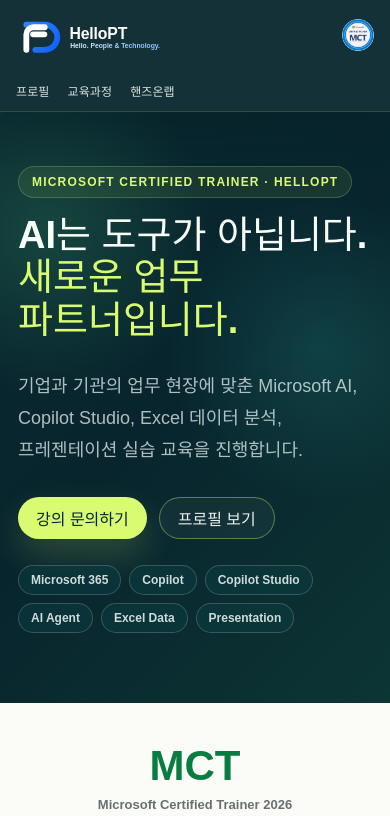
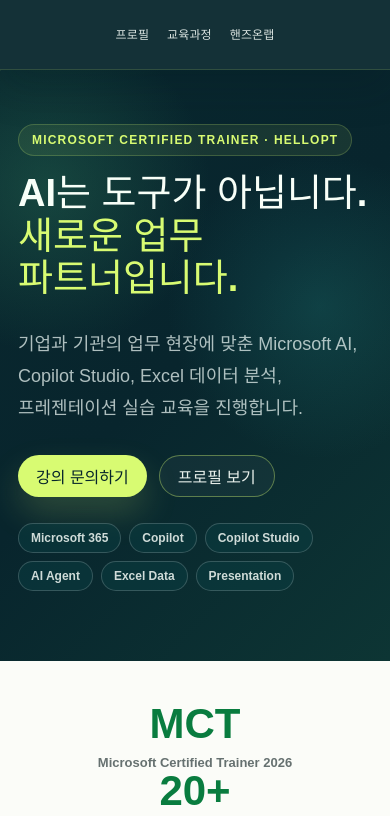
Before and after one commit to pej0285-lab/hellopt_homepage, a React (Vite) app: page / in a window 390 px wide. Shown: the top 816 px of the page. Built offline with nearby package versions, Linux system fonts and the light colour scheme; a web font is replaced by a local one.

Commit message:
Remove header logos

```diff
--- a/src/App.css
+++ b/src/App.css
@@ -8,10 +8,9 @@
   position: sticky;
   top: 0;
   z-index: 50;
-  display: grid;
-  grid-template-columns: 190px 1fr auto;
+  display: flex;
+  justify-content: center;
   align-items: center;
-  gap: 22px;
   min-height: 64px;
   padding: 0 max(24px, calc((100vw - 1160px) / 2));
   background: rgba(255, 255, 255, 0.94);
@@ -44,22 +43,6 @@
 .site-header a {
   color: var(--navy);
   text-decoration: none;
-}
-
-.header-proof {
-  display: flex;
-  align-items: center;
-  gap: 10px;
-}
-
-.header-proof img {
-  width: 42px;
-  height: 42px;
-  object-fit: contain;
-}
-
-.header-proof img:first-child {
-  border-radius: 50%;
 }
 
 .header-cta,
@@ -1046,17 +1029,7 @@
 
 @media (max-width: 1080px) {
   .site-header {
-    grid-template-columns: 150px 1fr auto;
-  }
-
-  .header-proof {
-    display: flex;
-    justify-self: end;
-  }
-
-  .header-proof img {
-    width: 36px;
-    height: 36px;
+    justify-content: center;
   }
 
   .hero-section,
@@ -1087,27 +1060,11 @@
 
 @media (max-width: 720px) {
   .site-header {
-    grid-template-columns: 1fr auto;
     padding: 10px 16px;
   }
 
-  .header-proof {
-    grid-column: 2;
-  }
-
-  .header-proof img {
-    width: 32px;
-    height: 32px;
-  }
-
-  .brand img {
-    width: 158px;
-  }
-
   .site-header nav {
-    grid-column: 1 / -1;
-    order: 3;
-    justify-content: flex-start;
+    justify-content: center;
     gap: 18px;
     overflow-x: auto;
     padding-bottom: 2px;
--- a/src/App.jsx
+++ b/src/App.jsx
@@ -186,15 +186,9 @@
   return (
     <div className="site-shell">
       <header className="site-header">
-        <a className="brand" href="#top" aria-label="HelloPT 홈으로 이동" onClick={openHomeSection('#top')}>
-          <img src={asset('brand/hellopt-logo-dark.svg')} alt="HelloPT" />
-        </a>
         <nav aria-label="주요 메뉴">
           {navItems.map(([label, href, view]) => <a key={href} href={href} onClick={view === 'labs' ? openLabsView : openHomeSection(href)}>{label}</a>)}
         </nav>
-        <div className="header-proof" aria-label="보유 인증">
-          <img src={asset('brand/mct-badge-circle.png')} alt="MCT 뱃지" />
-        </div>
       </header>
 
       <main id="top">
```
